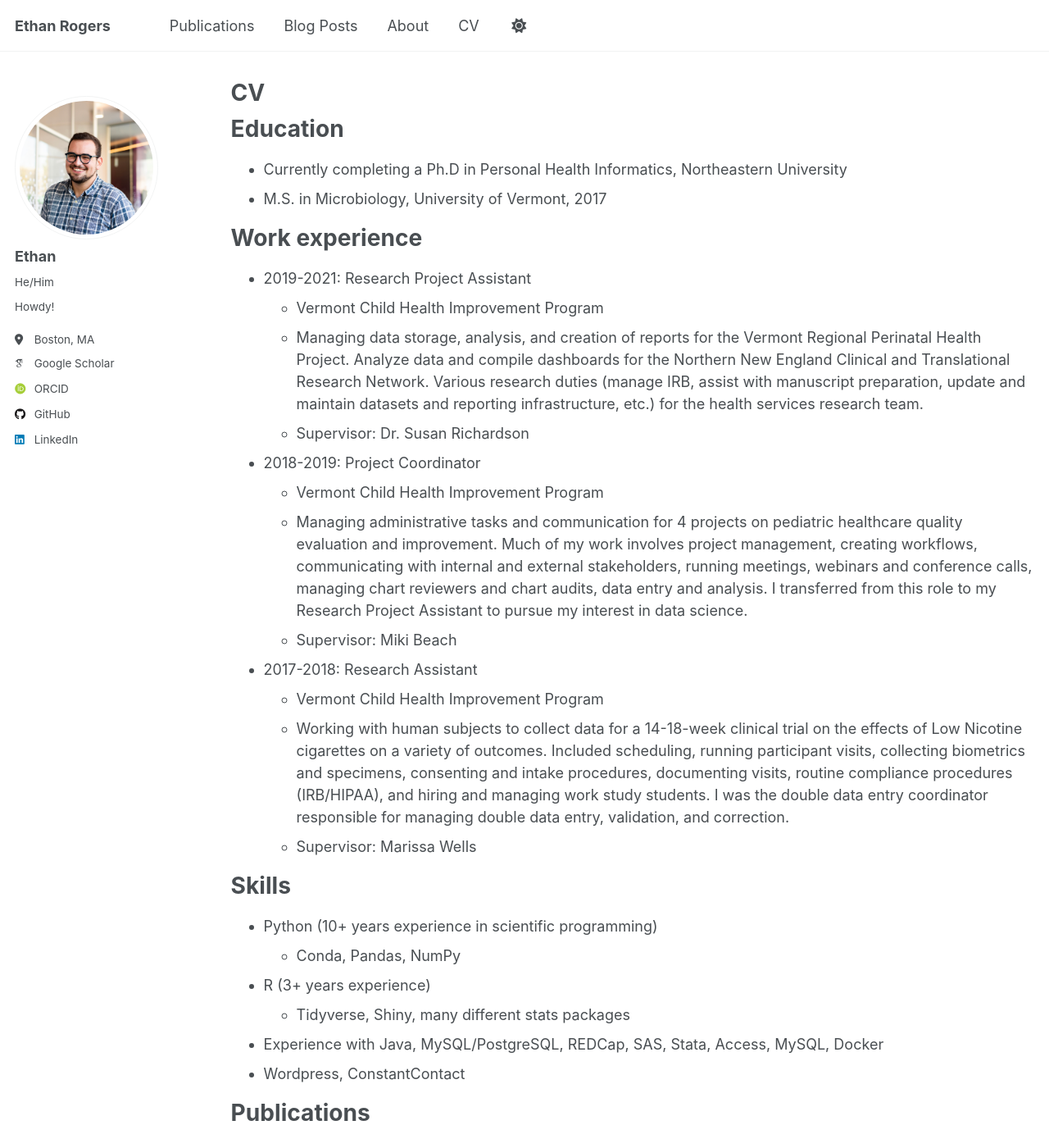
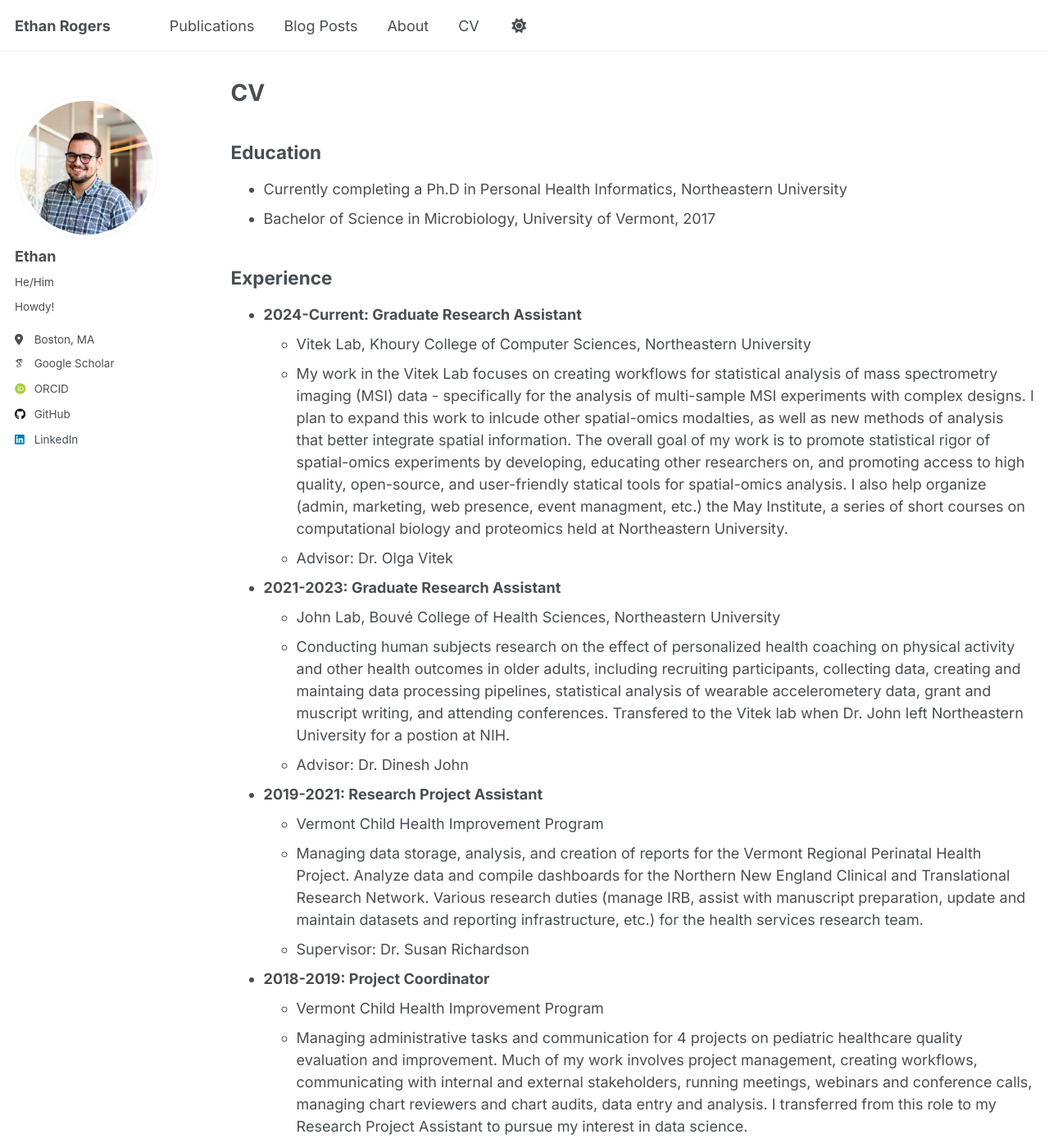
Before and after one commit to EBRogers/EBRogers.github.io, a Jekyll site: the page built from _pages/cv.md, in a window 1280 px wide and 1400 px high. Shown: the whole window at 82% size. Built offline with Jekyll 4.4.1, drawn with Linux system fonts in a browser that asks for light colours; some web fonts are replaced; some of the changed text lies outside the part shown.

Commit message:
Changes to CV and homepage

```diff
--- a/_pages/cv.md
+++ b/_pages/cv.md
@@ -9,45 +9,56 @@ redirect_from:
 
 {% include base_path %}
 
-Education
-======
+## Education
+
 * Currently completing a Ph.D in Personal Health Informatics, Northeastern University
-* M.S. in Microbiology, University of Vermont, 2017
+* Bachelor of Science in Microbiology, University of Vermont, 2017
 
-Work experience
-======
-* 2019-2021: Research Project Assistant
+## Experience
+
+* **2024-Current: Graduate Research Assistant**
+  * Vitek Lab, Khoury College of Computer Sciences, Northeastern University
+  * My work in the Vitek Lab focuses on creating workflows for statistical analysis of mass spectrometry imaging (MSI) data - specifically for the analysis of multi-sample MSI experiments with complex designs. I plan to expand this work to inlcude other spatial-omics modalties, as well as new methods of analysis that better integrate spatial information. The overall goal of my work is to promote statistical rigor of spatial-omics experiments by developing, educating other researchers on, and promoting access to high quality, open-source, and user-friendly statical tools for spatial-omics analysis. I also help organize (admin, marketing, web presence, event managment, etc.) the May Institute, a series of short courses on computational biology and proteomics held at Northeastern University.
+  * Advisor: Dr. Olga Vitek
+
+* **2021-2023: Graduate Research Assistant**
+  * John Lab, Bouvé College of Health Sciences, Northeastern University
+  * Conducting human subjects research on the effect of personalized health coaching on physical activity and other health outcomes in older adults, including recruiting participants, collecting data, creating and maintaing data processing pipelines, statistical analysis of wearable accelerometery data, grant and muscript writing, and attending conferences. Transfered to the Vitek lab when Dr. John left Northeastern University for a postion at NIH.
+  * Advisor: Dr. Dinesh John
+
+* **2019-2021: Research Project Assistant**
   * Vermont Child Health Improvement Program
   * Managing data storage, analysis, and creation of reports for the Vermont Regional Perinatal Health Project. Analyze data and compile dashboards for the Northern New England Clinical and Translational Research Network. Various research duties (manage IRB, assist with manuscript preparation, update and maintain datasets and reporting infrastructure, etc.) for the health services research team.
   * Supervisor: Dr. Susan Richardson
 
-* 2018-2019: Project Coordinator
+* **2018-2019: Project Coordinator**
   * Vermont Child Health Improvement Program
   * Managing administrative tasks and communication for 4 projects on pediatric healthcare quality evaluation and improvement. Much of my work involves project management, creating workflows, communicating with internal and external stakeholders, running meetings, webinars and conference calls, managing chart reviewers and chart audits, data entry and analysis. I transferred from this role to my Research Project Assistant to pursue my interest in data science.
   * Supervisor: Miki Beach
 
-* 2017-2018: Research Assistant
-  * Vermont Child Health Improvement Program
+* **2017-2018: Research Assistant**
+  * Vermont Center for Behavior and Health
   * Working with human subjects to collect data for a 14-18-week clinical trial on the effects of Low Nicotine cigarettes on a variety of outcomes. Included scheduling, running participant visits, collecting biometrics and specimens, consenting and intake procedures, documenting visits, routine compliance procedures (IRB/HIPAA), and hiring and managing work study students. I was the double data entry coordinator responsible for managing double data entry, validation, and correction.
   * Supervisor: Marissa Wells
 
 
-Skills
-======
-* Python (10+ years experience in scientific programming)
+## Skills
+
+* **Python** (10+ years experience with scientific programming)
   * Conda, Pandas, NumPy
-* R (3+ years experience)
+* **R** (3+ years experience)
   * Tidyverse, Shiny, many different stats packages
+  * I contribute to the development of Cardinal for MSI
 * Experience with Java, MySQL/PostgreSQL, REDCap, SAS, Stata, Access, MySQL, Docker
 * Wordpress, ConstantContact
 
-Publications
-======
+## Publications
+
   <ul>{% for post in site.publications reversed %}
     {% include archive-single-cv.html %}
   {% endfor %}</ul>
 
-Service and leadership
-======
+## Service and leadership
+
 * Lead admin for May Institute, a series of short courses on computational biology and proteomics held at Northeastern University.
 * Previous teaching assistant for CS 7200 and CS 3950/4950.
--- a/_sass/_themes.scss
+++ b/_sass/_themes.scss
@@ -19,7 +19,8 @@ $sans-serif                 : -apple-system, ".SFNSText-Regular", "San Francisco
 $monospace                  : Monaco, Consolas, "Lucida Console", monospace;
 
 /* Sans serif typefaces */
-$sans-serif-narrow          : $sans-serif;
+$inter                      : "Inter", -apple-system, "Helvetica Neue", Arial, sans-serif;
+$sans-serif-narrow          : $inter;
 $helvetica                  : Helvetica, "Helvetica Neue", Arial, sans-serif;
 
 /* Serif typefaces */
@@ -39,8 +40,8 @@ $type-size-6                : 0.75em;   // ~12px
 $type-size-7                : 0.6875em; // ~11px
 $type-size-8                : 0.625em;  // ~10px
 
-$global-font-family         : $sans-serif;
-$header-font-family         : $sans-serif;
+$global-font-family         : $inter;
+$header-font-family         : $inter;
 $caption-font-family        : $serif;
 
 /* ==========================================================================
--- a/_sass/layout/_highlights.scss
+++ b/_sass/layout/_highlights.scss
@@ -3,23 +3,27 @@
    ========================================================================== */
 
 .current-position {
-  background: transparent;
+  background: linear-gradient(135deg, rgba(255, 255, 255, 0.9) 0%, rgba(255, 250, 250, 0.85) 100%);
   padding: 1.2rem 1.5rem;
   border-radius: 12px;
-  box-shadow: 0 0 0 1px rgba(200, 16, 46, 0.55),
-              0 4px 12px rgba(200, 16, 46, 0.18),
-              0 2px 6px rgba(0, 0, 0, 0.1);
+  box-shadow: 0 0 0 1px rgba(200, 16, 46, 0.35),
+              0 2px 4px -1px rgba(200, 16, 46, 0.15),
+              0 4px 8px rgba(200, 16, 46, 0.12),
+              0 8px 16px rgba(200, 16, 46, 0.08),
+              0 1px 3px rgba(0, 0, 0, 0.08);
   margin: 1.5rem 0;
-  transition: all 0.3s ease;
+  transition: all 0.3s cubic-bezier(0.4, 0.0, 0.2, 1);
   display: flex;
   gap: 1rem;
   align-items: center;
 
   &:hover {
-    box-shadow: 0 0 0 1px rgba(200, 16, 46, 0.7),
-                0 6px 16px rgba(200, 16, 46, 0.25),
-                0 3px 8px rgba(0, 0, 0, 0.15);
-    transform: translateY(-1px);
+    box-shadow: 0 0 0 1px rgba(200, 16, 46, 0.3),
+                0 4px 8px -1px rgba(200, 16, 46, 0.2),
+                0 8px 16px rgba(200, 16, 46, 0.18),
+                0 16px 32px rgba(200, 16, 46, 0.12),
+                0 2px 6px rgba(0, 0, 0, 0.12);
+    transform: translateY(-2px);
   }
 
   &__icon {
@@ -56,19 +60,24 @@
    ========================================================================== */
 
 .highlights-box {
-  background: transparent;
+  background: linear-gradient(135deg, rgba(255, 255, 255, 0.9) 0%, rgba(250, 255, 250, 0.85) 100%);
   padding: 1.5rem;
   border-radius: 12px;
-  box-shadow: 0 0 0 1px rgba(107, 142, 111, 0.55),
-              0 4px 12px rgba(107, 142, 111, 0.18),
-              0 2px 6px rgba(0, 0, 0, 0.1);
+  box-shadow: 0 0 0 1px rgba(107, 142, 111, 0.35),
+              0 2px 4px -1px rgba(107, 142, 111, 0.15),
+              0 4px 8px rgba(107, 142, 111, 0.12),
+              0 8px 16px rgba(107, 142, 111, 0.08),
+              0 1px 3px rgba(0, 0, 0, 0.08);
   margin: 1.5rem 0;
-  transition: box-shadow 0.3s ease;
+  transition: all 0.3s cubic-bezier(0.4, 0.0, 0.2, 1);
 
   &:hover {
-    box-shadow: 0 0 0 1px rgba(107, 142, 111, 0.7),
-                0 6px 16px rgba(107, 142, 111, 0.25),
-                0 3px 8px rgba(0, 0, 0, 0.15);
+    box-shadow: 0 0 0 1px rgba(107, 142, 111, 0.3),
+                0 4px 8px -1px rgba(107, 142, 111, 0.2),
+                0 8px 16px rgba(107, 142, 111, 0.18),
+                0 16px 32px rgba(107, 142, 111, 0.12),
+                0 2px 6px rgba(0, 0, 0, 0.12);
+    transform: translateY(-2px);
   }
 
   &__title {
@@ -86,19 +95,21 @@
   }
 
   &__item {
-    background: transparent;
+    background: rgba(255, 255, 255, 0.7);
     padding: 0.3rem 0.65rem;
     border-radius: 6px;
-    box-shadow: 0 0 0 1px rgba(107, 142, 111, 0.35),
-                0 2px 4px rgba(107, 142, 111, 0.12),
-                0 1px 2px rgba(0, 0, 0, 0.08);
-    transition: all 0.2s ease;
+    box-shadow: 0 0 0 1px rgba(107, 142, 111, 0.25),
+                0 1px 2px rgba(107, 142, 111, 0.08),
+                0 2px 4px rgba(107, 142, 111, 0.06),
+                0 1px 2px rgba(0, 0, 0, 0.05);
+    transition: all 0.2s cubic-bezier(0.4, 0.0, 0.2, 1);
 
     &:hover {
       transform: translateY(-1px);
-      box-shadow: 0 0 0 1px rgba(107, 142, 111, 0.5),
-                  0 3px 8px rgba(107, 142, 111, 0.18),
-                  0 2px 4px rgba(0, 0, 0, 0.12);
+      box-shadow: 0 0 0 1px rgba(107, 142, 111, 0.25),
+                  0 2px 4px rgba(107, 142, 111, 0.12),
+                  0 4px 8px rgba(107, 142, 111, 0.1),
+                  0 2px 4px rgba(0, 0, 0, 0.08);
     }
 
     // Override global paragraph margins
@@ -112,7 +123,7 @@
   }
 
   &__item-title {
-    color: #3d3d3d;
+    color: #3a5040;
     margin: 0 0 0.15rem 0;
     font-size: 0.85rem;
     font-weight: 600;
@@ -144,19 +155,24 @@
    ========================================================================== */
 
 .updates-box {
-  background: transparent;
+  background: linear-gradient(135deg, rgba(255, 255, 255, 0.9) 0%, rgba(250, 250, 255, 0.85) 100%);
   padding: 1.5rem;
   border-radius: 12px;
-  box-shadow: 0 0 0 1px rgba(79, 93, 149, 0.55),
-              0 4px 12px rgba(79, 93, 149, 0.18),
-              0 2px 6px rgba(0, 0, 0, 0.1);
+  box-shadow: 0 0 0 1px rgba(79, 93, 149, 0.35),
+              0 2px 4px -1px rgba(79, 93, 149, 0.15),
+              0 4px 8px rgba(79, 93, 149, 0.12),
+              0 8px 16px rgba(79, 93, 149, 0.08),
+              0 1px 3px rgba(0, 0, 0, 0.08);
   margin: 1.5rem 0;
-  transition: box-shadow 0.3s ease;
+  transition: all 0.3s cubic-bezier(0.4, 0.0, 0.2, 1);
 
   &:hover {
-    box-shadow: 0 0 0 1px rgba(79, 93, 149, 0.7),
-                0 6px 16px rgba(79, 93, 149, 0.25),
-                0 3px 8px rgba(0, 0, 0, 0.15);
+    box-shadow: 0 0 0 1px rgba(79, 93, 149, 0.3),
+                0 4px 8px -1px rgba(79, 93, 149, 0.2),
+                0 8px 16px rgba(79, 93, 149, 0.18),
+                0 16px 32px rgba(79, 93, 149, 0.12),
+                0 2px 6px rgba(0, 0, 0, 0.12);
+    transform: translateY(-2px);
   }
 
   &__title {
@@ -175,20 +191,22 @@
   }
 
   &__item {
-    background: transparent;
+    background: rgba(255, 255, 255, 0.7);
     padding: 0.3rem 0.65rem;
     border-radius: 6px;
-    box-shadow: 0 0 0 1px rgba(79, 93, 149, 0.35),
-                0 2px 4px rgba(79, 93, 149, 0.12),
-                0 1px 2px rgba(0, 0, 0, 0.08);
-    transition: all 0.2s ease;
+    box-shadow: 0 0 0 1px rgba(79, 93, 149, 0.25),
+                0 1px 2px rgba(79, 93, 149, 0.08),
+                0 2px 4px rgba(79, 93, 149, 0.06),
+                0 1px 2px rgba(0, 0, 0, 0.05);
+    transition: all 0.2s cubic-bezier(0.4, 0.0, 0.2, 1);
     width: fit-content;
 
     &:hover {
       transform: translateY(-1px);
-      box-shadow: 0 0 0 1px rgba(79, 93, 149, 0.5),
-                  0 3px 8px rgba(79, 93, 149, 0.18),
-                  0 2px 4px rgba(0, 0, 0, 0.12);
+      box-shadow: 0 0 0 1px rgba(79, 93, 149, 0.25),
+                  0 2px 4px rgba(79, 93, 149, 0.12),
+                  0 4px 8px rgba(79, 93, 149, 0.1),
+                  0 2px 4px rgba(0, 0, 0, 0.08);
     }
 
     p {
@@ -231,17 +249,22 @@
 html[data-theme="dark"] {
 
   .current-position {
-    background: rgba(15, 18, 25, 0.4);
-    box-shadow: 0 0 0 1px rgba(200, 16, 46, 0.7),
-                0 0 20px rgba(200, 16, 46, 0.22),
-                0 0 40px rgba(200, 16, 46, 0.12),
+    background: linear-gradient(135deg, rgba(20, 30, 50, 0.98) 0%, rgba(25, 28, 45, 0.95) 100%);
+    box-shadow: 0 0 0 1px rgba(200, 16, 46, 0.4),
+                0 2px 4px -1px rgba(200, 16, 46, 0.25),
+                0 4px 8px rgba(200, 16, 46, 0.2),
+                0 8px 16px rgba(200, 16, 46, 0.15),
+                0 0 20px rgba(200, 16, 46, 0.1),
                 0 4px 12px rgba(0, 0, 0, 0.5);
 
     &:hover {
-      box-shadow: 0 0 0 1px rgba(200, 16, 46, 0.85),
-                  0 0 30px rgba(200, 16, 46, 0.35),
-                  0 0 60px rgba(200, 16, 46, 0.18),
+      box-shadow: 0 0 0 1px rgba(200, 16, 46, 0.5),
+                  0 4px 8px -1px rgba(200, 16, 46, 0.3),
+                  0 8px 16px rgba(200, 16, 46, 0.25),
+                  0 16px 32px rgba(200, 16, 46, 0.2),
+                  0 0 30px rgba(200, 16, 46, 0.15),
                   0 6px 16px rgba(0, 0, 0, 0.6);
+      transform: translateY(-2px);
     }
 
     &__content {
@@ -258,17 +281,22 @@ html[data-theme="dark"] {
   }
 
   .highlights-box {
-    background: rgba(15, 18, 25, 0.4);
-    box-shadow: 0 0 0 1px rgba(107, 142, 111, 0.7),
-                0 0 20px rgba(107, 142, 111, 0.22),
-                0 0 40px rgba(107, 142, 111, 0.12),
+    background: linear-gradient(135deg, rgba(20, 30, 50, 0.98) 0%, rgba(22, 32, 45, 0.95) 100%);
+    box-shadow: 0 0 0 1px rgba(107, 142, 111, 0.4),
+                0 2px 4px -1px rgba(107, 142, 111, 0.25),
+                0 4px 8px rgba(107, 142, 111, 0.2),
+                0 8px 16px rgba(107, 142, 111, 0.15),
+                0 0 20px rgba(107, 142, 111, 0.1),
                 0 4px 12px rgba(0, 0, 0, 0.5);
 
     &:hover {
-      box-shadow: 0 0 0 1px rgba(107, 142, 111, 0.85),
-                  0 0 30px rgba(107, 142, 111, 0.35),
-                  0 0 60px rgba(107, 142, 111, 0.18),
+      box-shadow: 0 0 0 1px rgba(107, 142, 111, 0.5),
+                  0 4px 8px -1px rgba(107, 142, 111, 0.3),
+                  0 8px 16px rgba(107, 142, 111, 0.25),
+                  0 16px 32px rgba(107, 142, 111, 0.2),
+                  0 0 30px rgba(107, 142, 111, 0.15),
                   0 6px 16px rgba(0, 0, 0, 0.6);
+      transform: translateY(-2px);
     }
 
     &__title {
@@ -277,14 +305,18 @@ html[data-theme="dark"] {
     }
 
     &__item {
-      background: rgba(15, 18, 25, 0.3);
-      box-shadow: 0 0 0 1px rgba(107, 142, 111, 0.45),
-                  0 0 10px rgba(107, 142, 111, 0.14),
+      background: rgba(30, 40, 60, 0.75);
+      box-shadow: 0 0 0 1px rgba(107, 142, 111, 0.25),
+                  0 1px 2px rgba(107, 142, 111, 0.15),
+                  0 2px 4px rgba(107, 142, 111, 0.1),
+                  0 0 8px rgba(107, 142, 111, 0.08),
                   0 2px 4px rgba(0, 0, 0, 0.4);
 
       &:hover {
-        box-shadow: 0 0 0 1px rgba(107, 142, 111, 0.6),
-                    0 0 15px rgba(107, 142, 111, 0.22),
+        box-shadow: 0 0 0 1px rgba(107, 142, 111, 0.35),
+                    0 2px 4px rgba(107, 142, 111, 0.2),
+                    0 4px 8px rgba(107, 142, 111, 0.15),
+                    0 0 12px rgba(107, 142, 111, 0.12),
                     0 3px 8px rgba(0, 0, 0, 0.5);
       }
     }
@@ -307,17 +339,22 @@ html[data-theme="dark"] {
   }
 
   .updates-box {
-    background: rgba(15, 18, 25, 0.4);
-    box-shadow: 0 0 0 1px rgba(79, 93, 149, 0.7),
-                0 0 20px rgba(79, 93, 149, 0.22),
-                0 0 40px rgba(79, 93, 149, 0.12),
+    background: linear-gradient(135deg, rgba(20, 30, 50, 0.98) 0%, rgba(25, 32, 48, 0.95) 100%);
+    box-shadow: 0 0 0 1px rgba(79, 93, 149, 0.4),
+                0 2px 4px -1px rgba(79, 93, 149, 0.25),
+                0 4px 8px rgba(79, 93, 149, 0.2),
+                0 8px 16px rgba(79, 93, 149, 0.15),
+                0 0 20px rgba(79, 93, 149, 0.1),
                 0 4px 12px rgba(0, 0, 0, 0.5);
 
     &:hover {
-      box-shadow: 0 0 0 1px rgba(79, 93, 149, 0.85),
-                  0 0 30px rgba(79, 93, 149, 0.35),
-                  0 0 60px rgba(79, 93, 149, 0.18),
+      box-shadow: 0 0 0 1px rgba(79, 93, 149, 0.5),
+                  0 4px 8px -1px rgba(79, 93, 149, 0.3),
+                  0 8px 16px rgba(79, 93, 149, 0.25),
+                  0 16px 32px rgba(79, 93, 149, 0.2),
+                  0 0 30px rgba(79, 93, 149, 0.15),
                   0 6px 16px rgba(0, 0, 0, 0.6);
+      transform: translateY(-2px);
     }
 
     &__title {
@@ -326,14 +363,18 @@ html[data-theme="dark"] {
     }
 
     &__item {
-      background: rgba(15, 18, 25, 0.3);
-      box-shadow: 0 0 0 1px rgba(79, 93, 149, 0.45),
-                  0 0 10px rgba(79, 93, 149, 0.14),
+      background: rgba(30, 40, 60, 0.75);
+      box-shadow: 0 0 0 1px rgba(79, 93, 149, 0.25),
+                  0 1px 2px rgba(79, 93, 149, 0.15),
+                  0 2px 4px rgba(79, 93, 149, 0.1),
+                  0 0 8px rgba(79, 93, 149, 0.08),
                   0 2px 4px rgba(0, 0, 0, 0.4);
 
       &:hover {
-        box-shadow: 0 0 0 1px rgba(79, 93, 149, 0.6),
-                    0 0 15px rgba(79, 93, 149, 0.22),
+        box-shadow: 0 0 0 1px rgba(79, 93, 149, 0.35),
+                    0 2px 4px rgba(79, 93, 149, 0.2),
+                    0 4px 8px rgba(79, 93, 149, 0.15),
+                    0 0 12px rgba(79, 93, 149, 0.12),
                     0 3px 8px rgba(0, 0, 0, 0.5);
       }
     }
--- a/_sass/theme/_dark.scss
+++ b/_sass/theme/_dark.scss
@@ -8,7 +8,7 @@ $dark-gray                  : mix(#000, $gray, 40%);
 $darker-gray                : mix(#000, $gray, 60%);
 $light-gray                 : mix(#fff, $gray, 50%);
 
-$background                 : #474747;
+$background                 : #2a3244;
 $background-light           : mix(#fff, $background, 80%);
 $background-lighter         : mix(#fff, $background, 90%);
 $text                       : #ffffff;
--- a/assets/css/main.scss
+++ b/assets/css/main.scss
@@ -7,6 +7,8 @@
  * Note that the files are processed in the order they are imported, so they are partly
    sorted by the dependencies. Also, the first two lines of the file are required by Jekyll.
  */
+
+@import url('https://fonts.googleapis.com/css2?family=Inter:wght@400;500;600;700&display=swap');
 
 @import
     "vendor/breakpoint/breakpoint",
```
